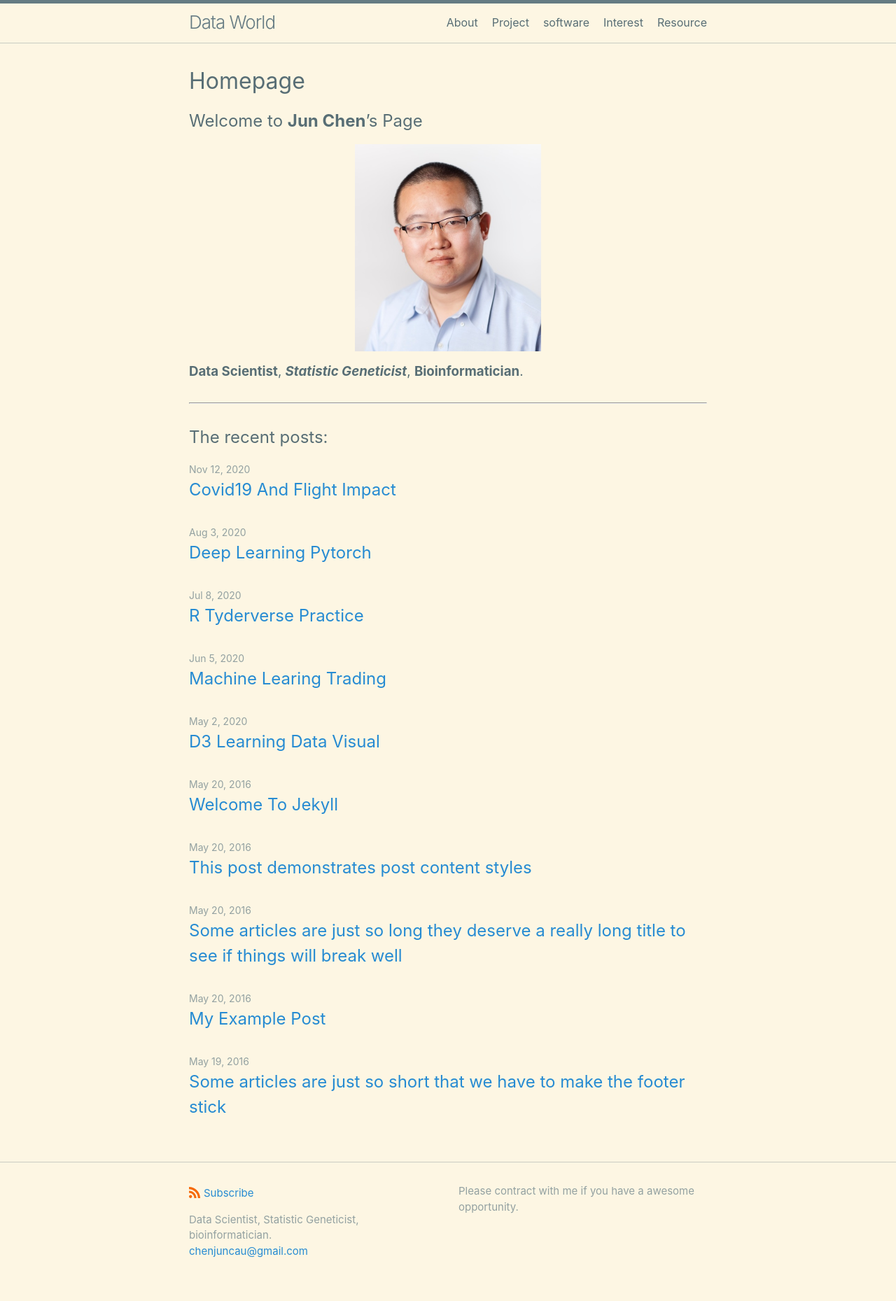
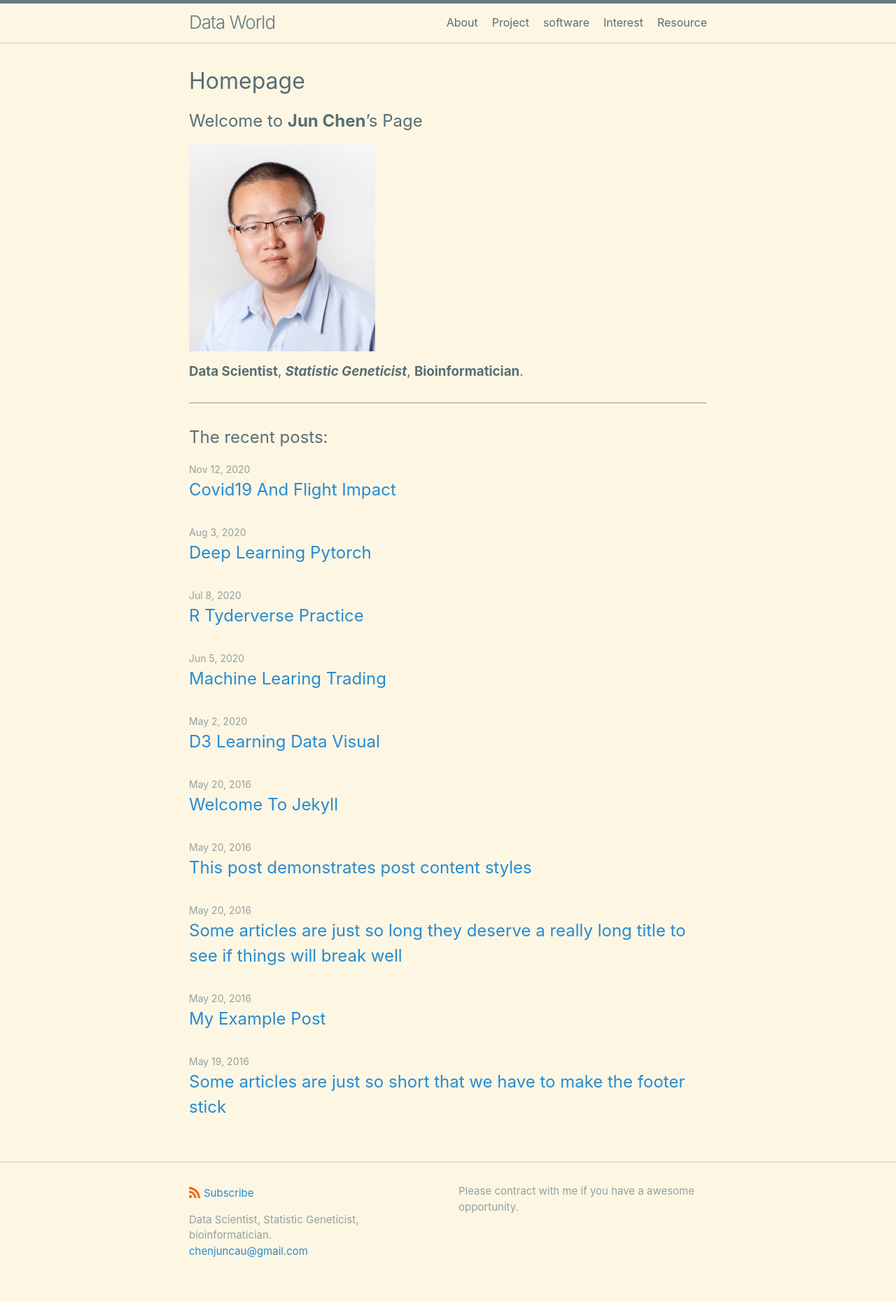
Before and after one commit to chenjunonly/home, a Jekyll site: the page built from index.md, in a window 1280 px wide. Shown: the whole page at 70% size. Built offline with Jekyll 4.4.1, drawn with Linux system fonts in a browser that asks for light colours.

Commit message:
Update index.md

```diff
--- a/index.md
+++ b/index.md
@@ -14,7 +14,7 @@ title: Homepage
 ---
 
 ## Welcome to **Jun Chen**'s Page
-<p align="center">
+<p align="left">
   <img width="266" height="296" src="image/Jun_Chen_photo.jpg">
 </p>
 ### **Data Scientist**, ***Statistic Geneticist***, **Bioinformatician**.
```
